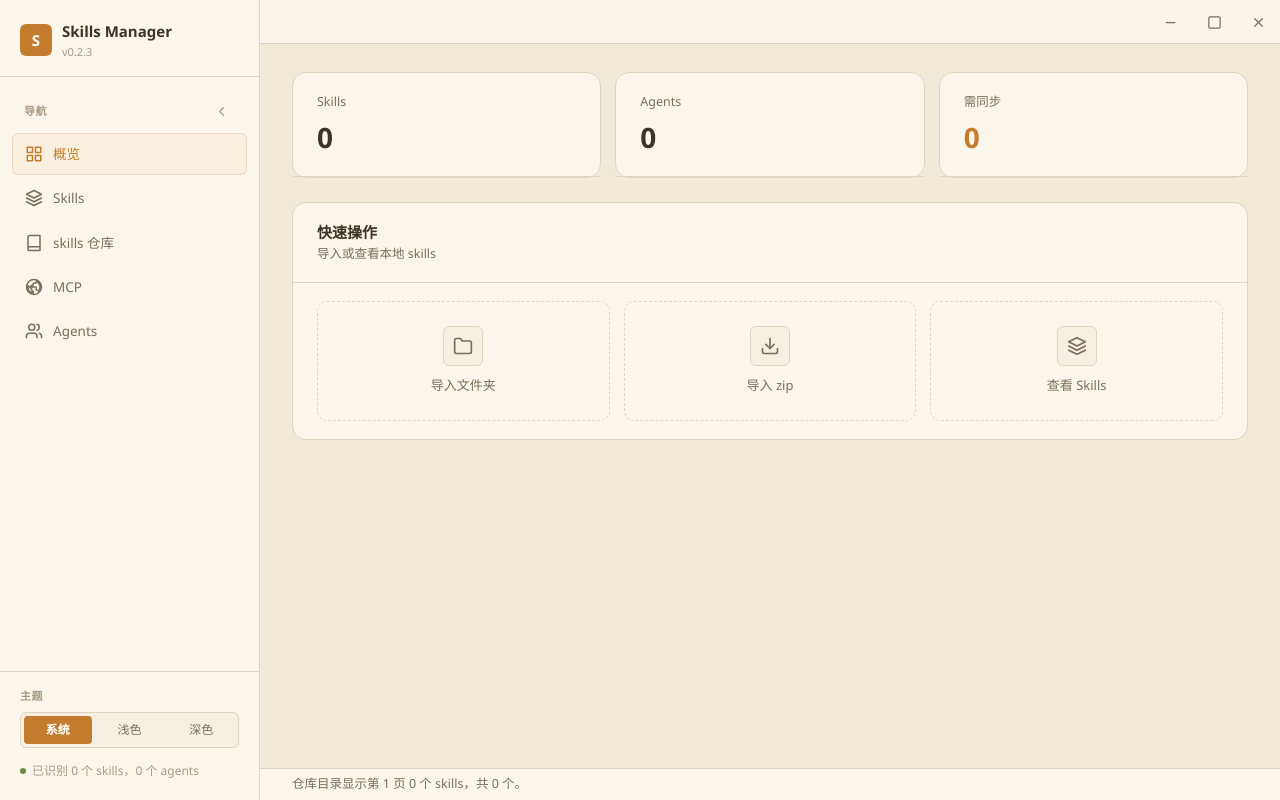
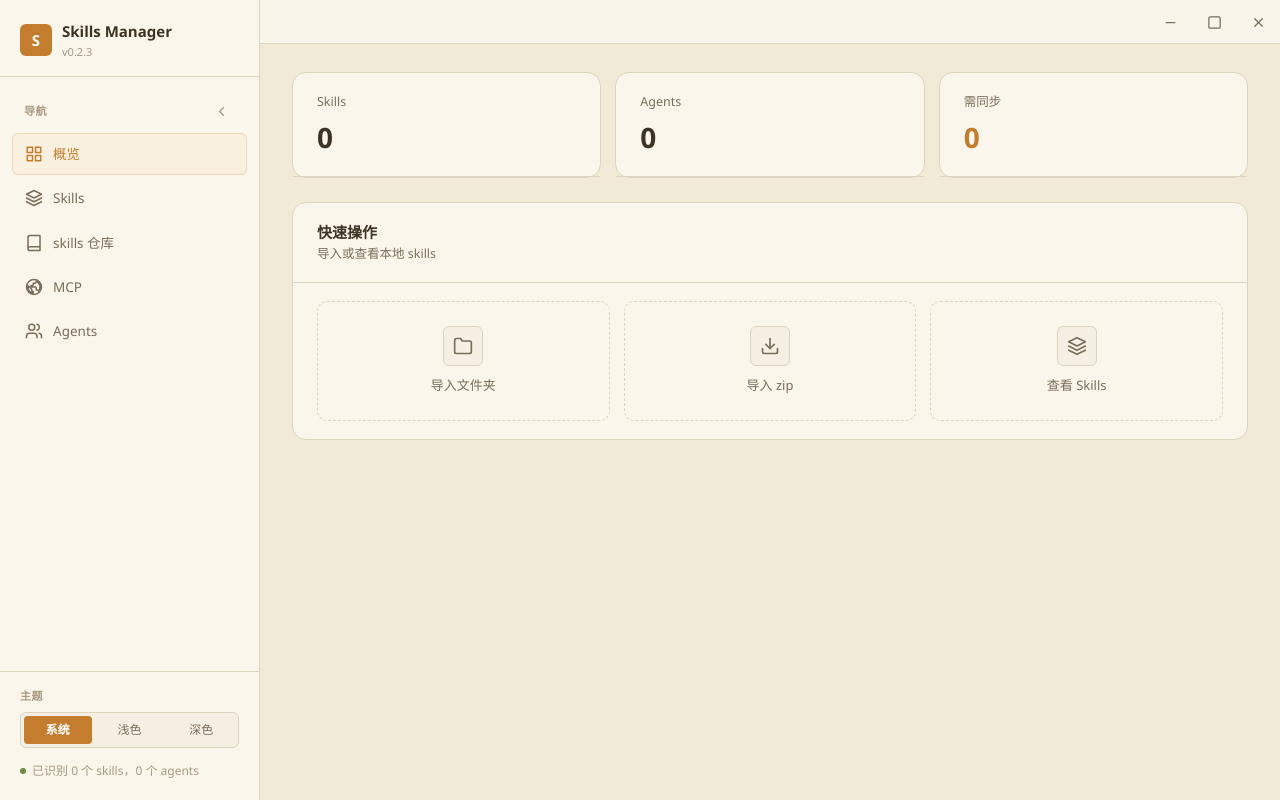
Before and after one commit to mimoxh/skills_manager, a React (Vite) app: page / in a window 1280 px wide. Built offline with nearby package versions, Linux system fonts and the light colour scheme.

Commit message:
feat: 移除主界面底部状态信息栏

```diff
--- a/src/App.tsx
+++ b/src/App.tsx
@@ -197,15 +197,6 @@ export default function App() {
               renderView()
             )}
           </div>
-          {state.message && (
-            <div className="status-bar" onClick={() => state.setMessage("")} style={{
-              padding: "6px 32px", fontSize: 12.5, color: "var(--text-secondary)",
-              borderTop: "1px solid var(--border)", background: "var(--surface)",
-              cursor: "pointer", userSelect: "none", flexShrink: 0,
-            }} title="点击关闭">
-              {state.message}
-            </div>
-          )}
         </div>
       </div>
 
```
Also changed, not shown: 1 other file (tests, documents, lock files or other folders).
